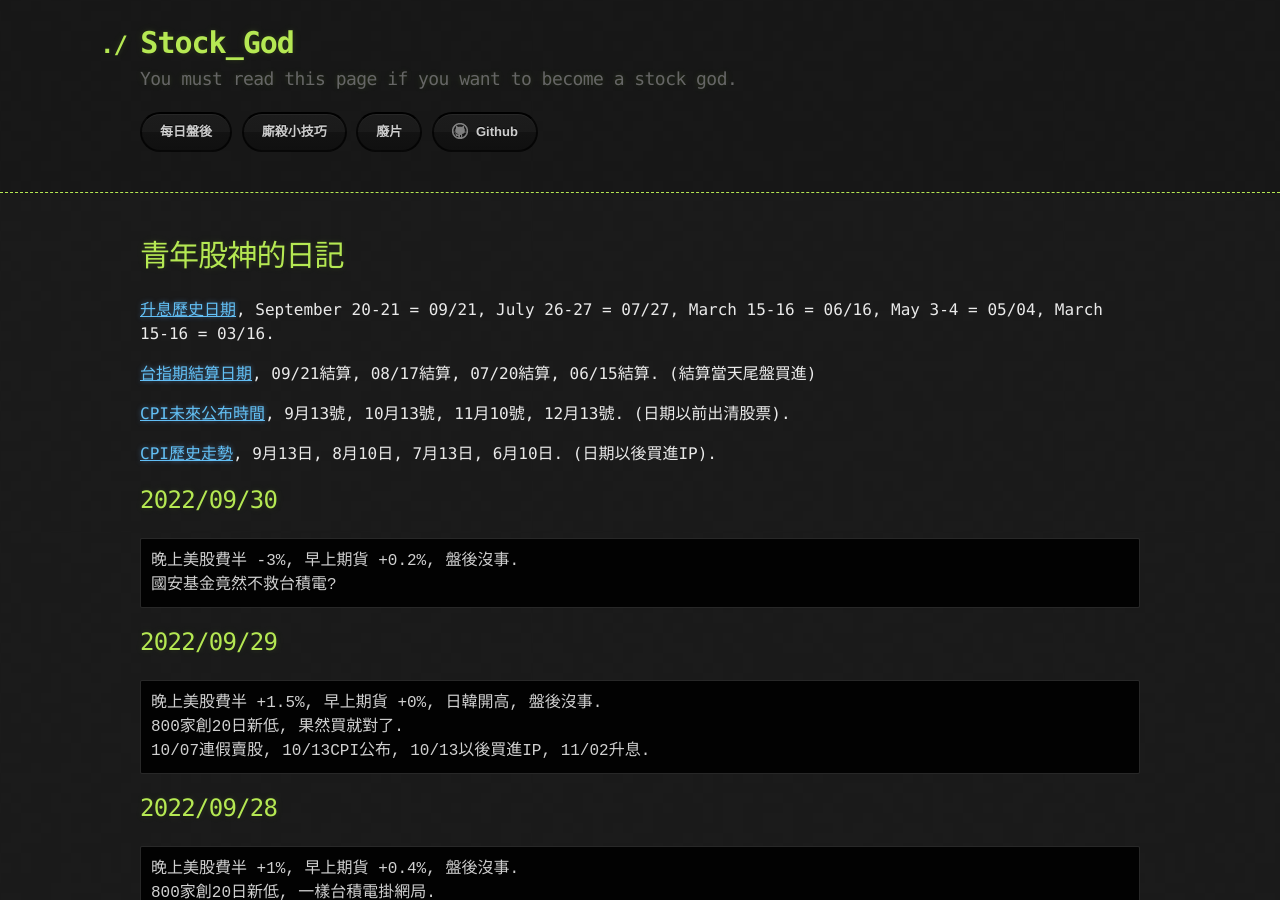
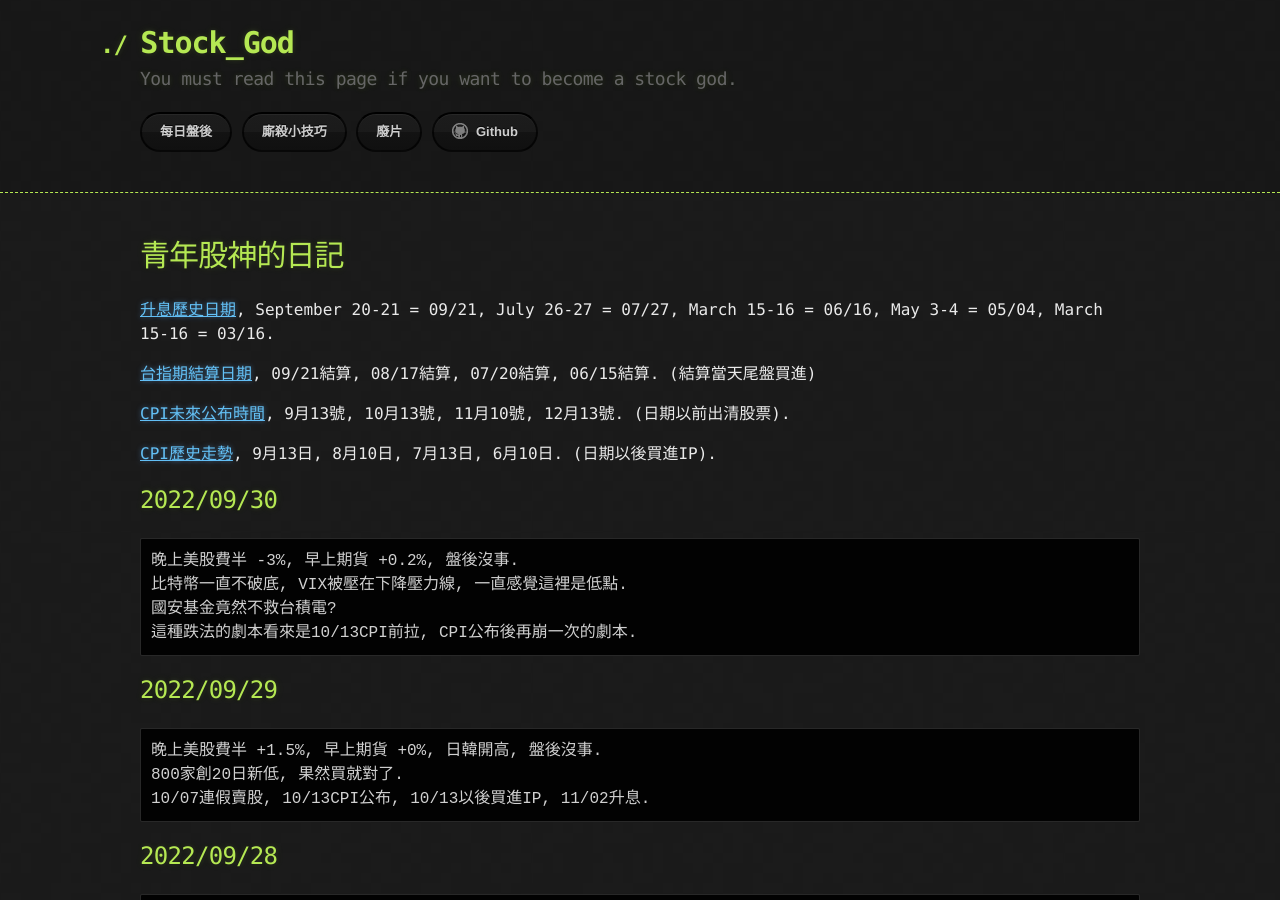
Before and after one commit to lepg5487/Stock_God, a Jekyll site: the page built from index.md, in a window 1280 px wide and 900 px high. Built offline with Jekyll 4.4.1, drawn with Linux system fonts in a browser that asks for light colours; our own code applies the rules of GitHub Pages for plain Markdown files.

Commit message:
Update index.md

````diff
--- a/index.md
+++ b/index.md
@@ -15,7 +15,9 @@ layout: testlayouts
 ## 2022/09/30
 ```
 晚上美股費半 -3%, 早上期貨 +0.2%, 盤後沒事.
+比特幣一直不破底, VIX被壓在下降壓力線, 一直感覺這裡是低點.
 國安基金竟然不救台積電?
+這種跌法的劇本看來是10/13CPI前拉, CPI公布後再崩一次的劇本.
 ```
 
 ## 2022/09/29
````
